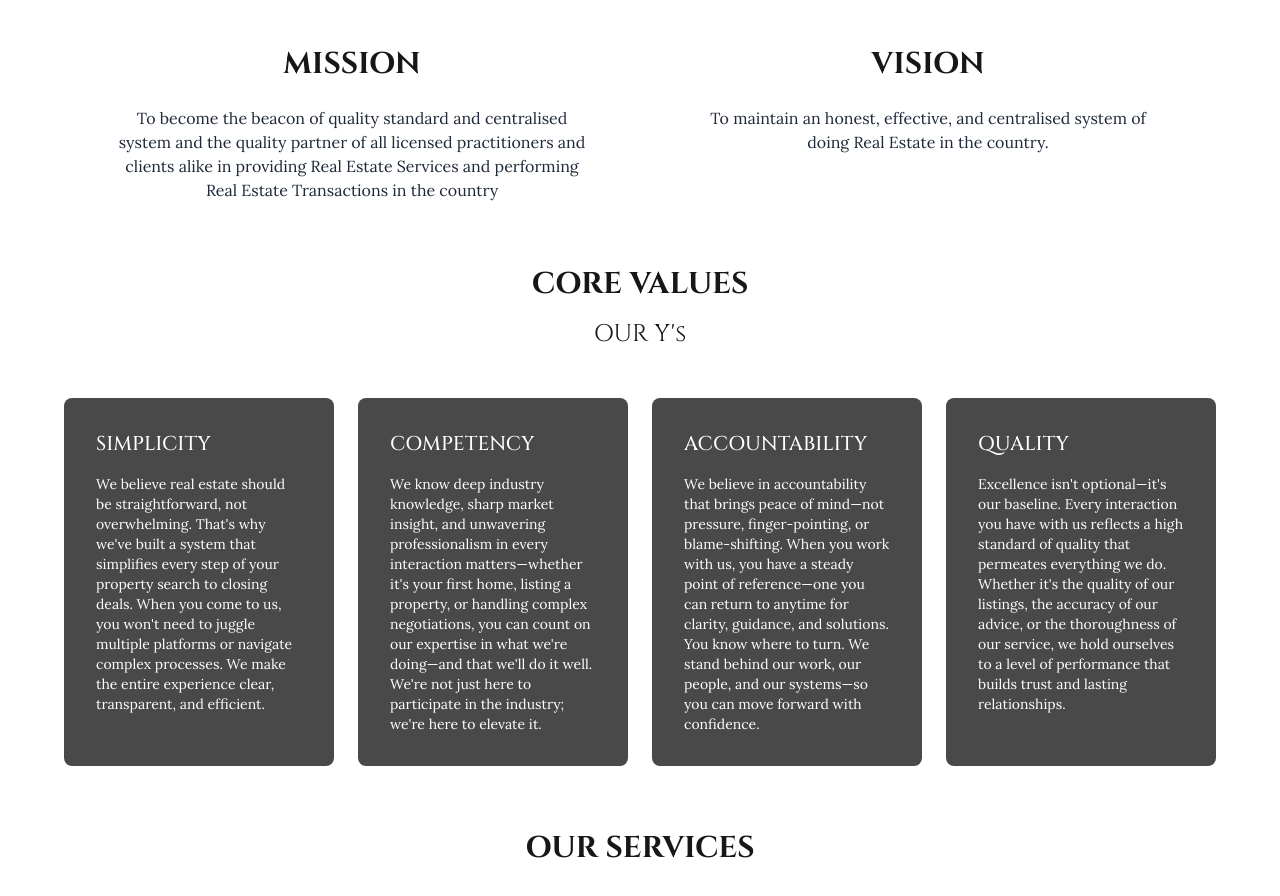
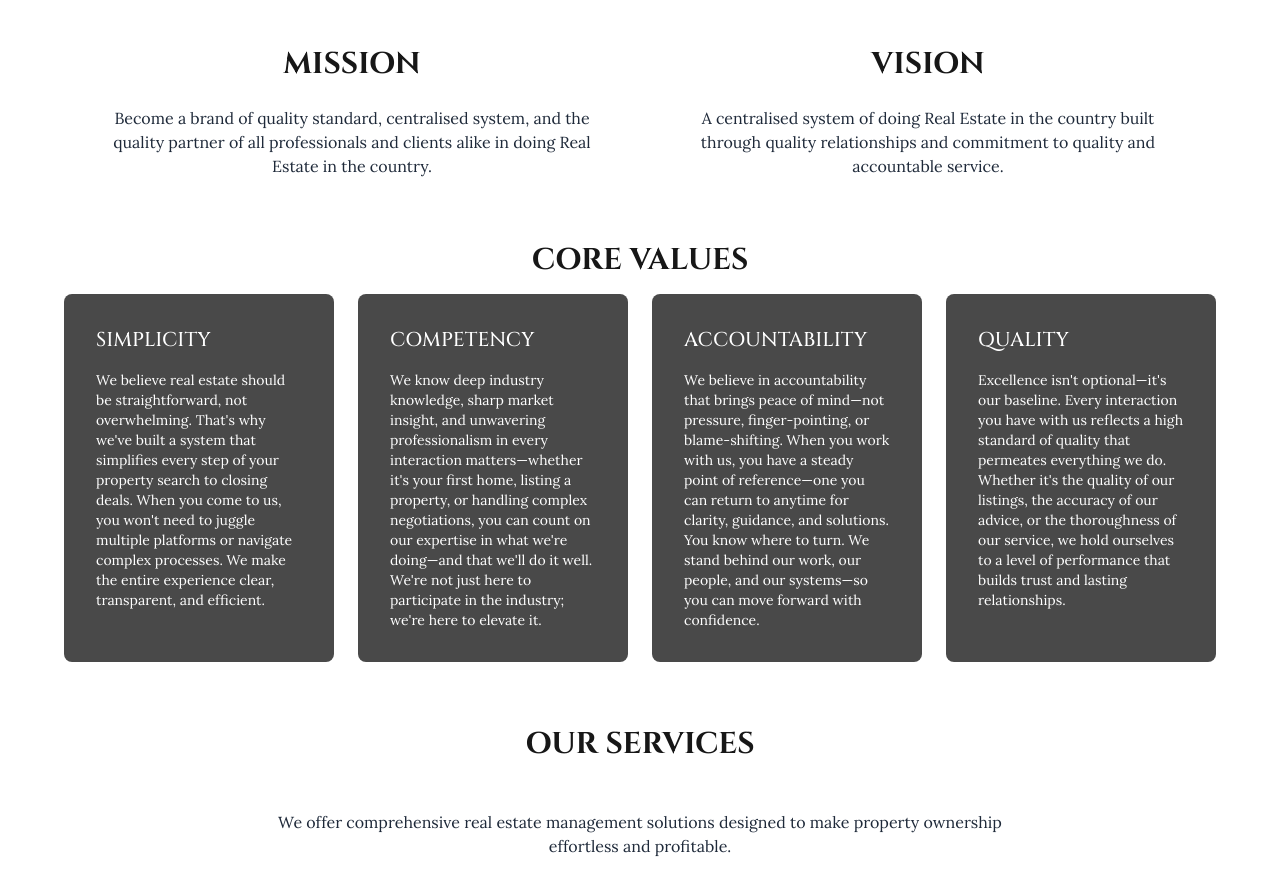
Before and after one commit to Empyrean25/empyrean, a Next.js app: page /on-work/about-us in a window 1280 px wide. Shown: the part 802-1698 px from the top of the page. Built offline with nearby package versions, Linux system fonts and the light colour scheme.

Commit message:
Update page.tsx

```diff
--- a/src/app/on-work/about-us/page.tsx
+++ b/src/app/on-work/about-us/page.tsx
@@ -128,17 +128,15 @@ export default function AboutPage() {
         <div className="w-full md:w-1/2 text-center px-4 md:px-12 mb-12 md:mb-0">
           <h2 className="text-3xl  font-bold mb-6">MISSION</h2>
           <p className="text-gray-800">
-            To become the beacon of quality standard and centralised system and
-            the quality partner of all licensed practitioners and clients alike
-            in providing Real Estate Services and performing Real Estate
-            Transactions in the country
+            Become a brand of quality standard, centralised system, and
+            the quality partner of all professionals and clients alike
+            in doing Real Estate in the country.
           </p>
         </div>
         <div className="w-full md:w-1/2 text-center px-4 md:px-12">
           <h2 className="text-3xl  font-bold mb-6">VISION</h2>
           <p className="text-gray-800">
-            To maintain an honest, effective, and centralised system of doing
-            Real Estate in the country.
+            A centralised system of doing Real Estate in the country built through quality relationships and commitment to quality and accountable service.
           </p>
         </div>
       </section>
@@ -149,7 +147,6 @@ export default function AboutPage() {
         aria-label="Core Values"
       >
         <h2 className="text-3xl  font-bold mb-4">CORE VALUES</h2>
-        <h3 className="text-2xl  mb-12">OUR Y&apos;s</h3>
 
         <div className="grid grid-cols-1 md:grid-cols-2 lg:grid-cols-4 gap-6">
           {coreValues.map((value) => (
```
